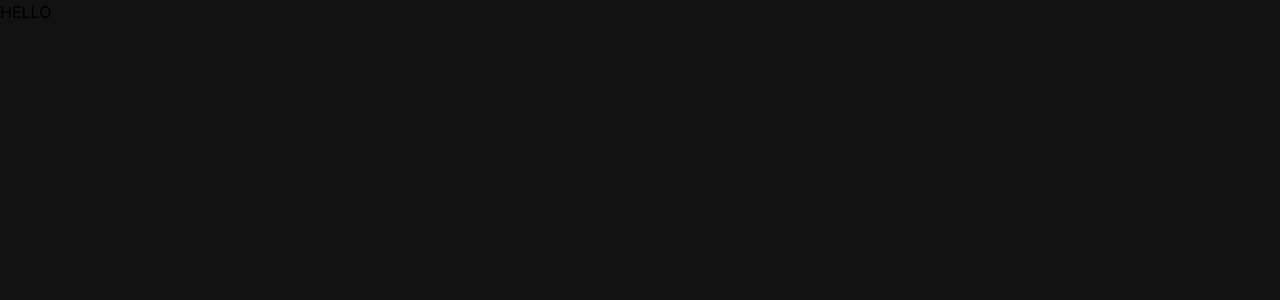
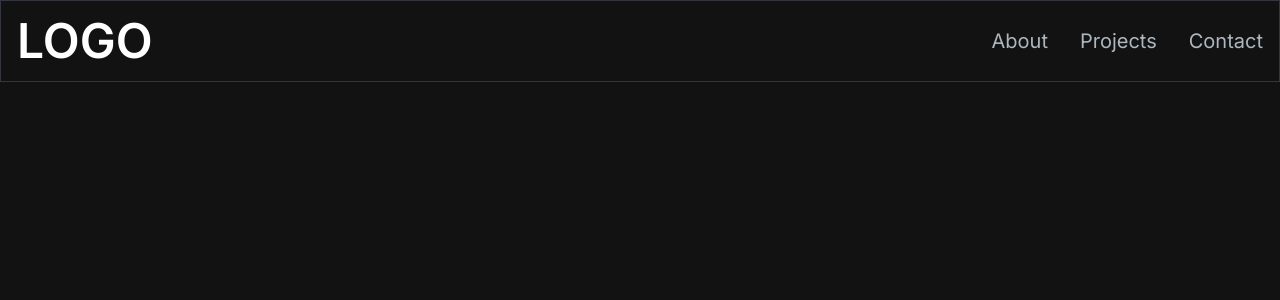
Before and after one commit to harrisazmi/OnlinePortfolio, a Next.js app: page / in a window 1280 px wide. Shown: the top 300 px of the page. Built offline with nearby package versions, Linux system fonts and the light colour scheme.

Commit message:
finish menu navbar and navlink

```diff
--- /dev/null
+++ b/src/app/components/MenuOverlay.jsx
@@ -0,0 +1,16 @@
+import React from "react";
+import NavLink from "./NavLink";
+
+const MenuOverlay = ({ links }) => {
+  return (
+    <ul className="flex flex-col py-4 items-center">
+      {links.map((link, index) => (
+        <li key={index}>
+          <NavLink href={link.path} title={link.title} />
+        </li>
+      ))}
+    </ul>
+  );
+};
+
+export default MenuOverlay;
--- /dev/null
+++ b/src/app/components/NavLink.jsx
@@ -0,0 +1,14 @@
+import Link from "next/link";
+
+const NavLink = ({ href, title }) => {
+  return (
+    <Link
+      href={href}
+      className="block py-2 pl-3 pr-4 text-[#ADB7BE] sm:text-xl rounded md:p-0 hover:text-white"
+    >
+      {title}
+    </Link>
+  );
+};
+
+export default NavLink;
--- /dev/null
+++ b/src/app/components/Navbar.jsx
@@ -0,0 +1,67 @@
+"use client";
+import Link from "next/link";
+import React, { useState } from "react";
+import NavLink from "./NavLink";
+import { Bars3Icon, XMarkIcon } from "@heroicons/react/24/solid";
+import MenuOverlay from "./MenuOverlay";
+
+const navLinks = [
+  {
+    title: "About",
+    path: "#about",
+  },
+  {
+    title: "Projects",
+    path: "#projects",
+  },
+  {
+    title: "Contact",
+    path: "#contact",
+  },
+];
+
+const Navbar = () => {
+  const [navbarOpen, setNavbarOpen] = useState(false);
+
+  return (
+    <nav className="fixed mx-auto border border-[#33353F] top-0 left-0 right-0 z-10 bg-[#121212] bg-opacity-100">
+      <div className="flex container lg:py-4 flex-wrap items-center justify-between mx-auto px-4 py-2">
+        <Link
+          href={"/"}
+          className="text-2xl md:text-5xl text-white font-semibold"
+        >
+          LOGO
+        </Link>
+        <div className="mobile-menu block md:hidden">
+          {!navbarOpen ? (
+            <button
+              onClick={() => setNavbarOpen(true)}
+              className="flex items-center px-3 py-2 border rounded border-slate-200 text-slate-200 hover:text-white hover:border-white"
+            >
+              <Bars3Icon className="h-5 w-5" />
+            </button>
+          ) : (
+            <button
+              onClick={() => setNavbarOpen(false)}
+              className="flex items-center px-3 py-2 border rounded border-slate-200 text-slate-200 hover:text-white hover:border-white"
+            >
+              <XMarkIcon className="h-5 w-5" />
+            </button>
+          )}
+        </div>
+        <div className="menu hidden md:block md:w-auto" id="navbar">
+          <ul className="flex p-4 md:p-0 md:flex-row md:space-x-8 mt-0">
+            {navLinks.map((link, index) => (
+              <li key={index}>
+                <NavLink href={link.path} title={link.title} />
+              </li>
+            ))}
+          </ul>
+        </div>
+      </div>
+      {navbarOpen ? <MenuOverlay links={navLinks} /> : null}
+    </nav>
+  );
+};
+
+export default Navbar;
--- a/src/app/page.js
+++ b/src/app/page.js
@@ -1,3 +1,9 @@
+import Navbar from "./components/Navbar";
+
 export default function Home() {
-  return <main className="flex min-h-screen flex-col bg-[#121212]">HELLO</main>;
+  return (
+    <main className="flex min-h-screen flex-col bg-[#121212]">
+      <Navbar></Navbar>HELLO
+    </main>
+  );
 }
```
Also changed, not shown: package.json (+6 -5 lines), 1 other file (tests, documents, lock files or other folders).
